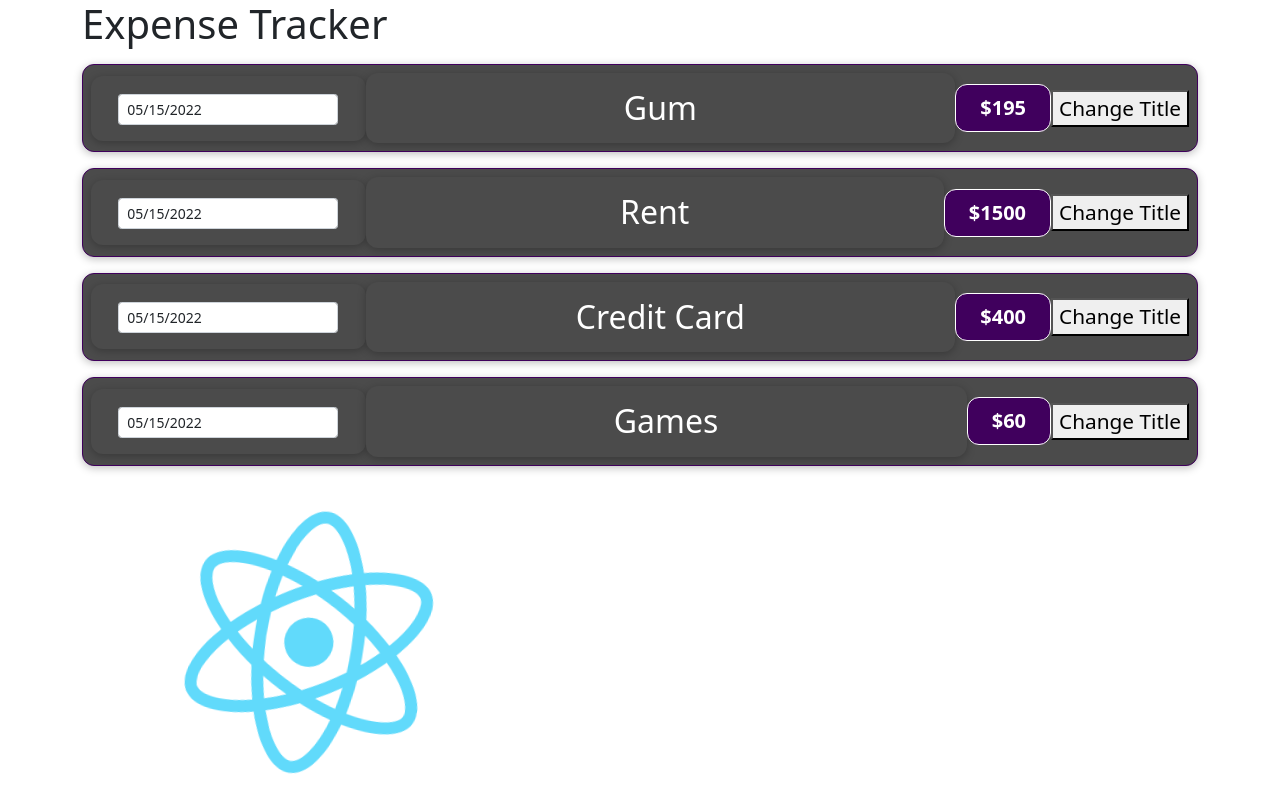
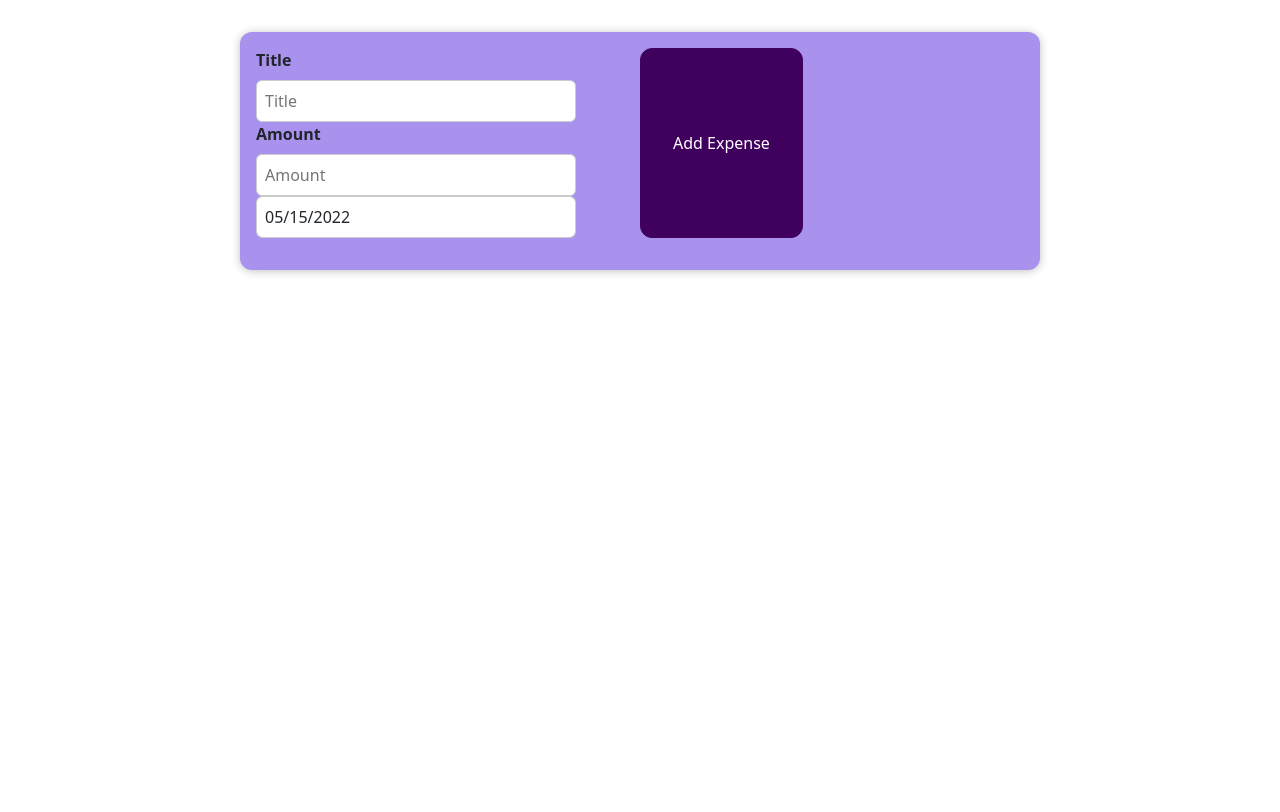
Before and after one commit to Trevorton27/jasonBreedloveReactExpenseTracker, a React (Create React App) app: page / in a window 1280 px wide. Shown: the top 812 px of the page. Built offline with nearby package versions, Linux system fonts and the light colour scheme.

Commit message:
input click handlers useState

```diff
--- a/src/App.js
+++ b/src/App.js
@@ -1,6 +1,7 @@
 import logo from "./logo.svg";
 import "./App.css";
 import ExpenseItem from "./components/ExpenseItem";
+import NewExpense from "./components/NewExpense/NewExpense";
 
 function App() {
   const expenses = [
@@ -31,28 +32,7 @@ function App() {
   ];
   return (
     <div className="container">
-      <h1>Expense Tracker</h1>
-      <ExpenseItem
-        title={expenses[0].title}
-        amount={expenses[0].amount}
-        date={expenses[0].date}
-      ></ExpenseItem>
-      <ExpenseItem
-        title={expenses[1].title}
-        amount={expenses[1].amount}
-        date={expenses[1].date}
-      ></ExpenseItem>
-      <ExpenseItem
-        title={expenses[2].title}
-        amount={expenses[2].amount}
-        date={expenses[2].date}
-      ></ExpenseItem>
-      <ExpenseItem
-        title={expenses[3].title}
-        amount={expenses[3].amount}
-        date={expenses[3].date}
-      ></ExpenseItem>
-      <img src={logo} className="App-logo" alt="logo" />
+      <NewExpense />
     </div>
   );
 }
--- a/src/components/ExpenseItem.css
+++ b/src/components/ExpenseItem.css
@@ -10,7 +10,7 @@
     font-size: 1.3rem;
     color: #40005d;
     font-weight: bold;
-    border : 1px solid #40005d;
+    border: 1px solid #40005d;
 }
 
 .expense-item__description {
--- a/src/components/NewExpense/ExpenseForm.js
+++ b/src/components/NewExpense/ExpenseForm.js
@@ -1,5 +1,47 @@
+import React, { useState } from "react";
 import "./NewExpenseForm.css";
+import ExpenseDate from "../ExpenseDate";
 
-const ExpenseForm = () => {};
+const ExpenseForm = () => {
+  const [enteredTitle, setEnteredTitle] = useState("");
+  const titleChangeHandler = (event) => {
+    setEnteredTitle(event.target.value);
+    console.log(enteredTitle);
+  };
+  const [enteredAmount, setEnteredAmount] = useState("");
+  const amountChangeHandler = (event) => {
+    setEnteredAmount(event.target.value);
+    console.log(enteredAmount);
+  };
 
+  return (
+    <form>
+      <div className={"new-expense__controls"}>
+        <div className={"new-expense__control"}>
+          <label>Title</label>
+          <input
+            type="text"
+            name="title"
+            placeholder="Title"
+            onChange={titleChangeHandler}
+          />
+          <label>Amount</label>
+          <input
+            type="number"
+            min="0.01"
+            step="0.01"
+            name="amount"
+            placeholder="Amount"
+            onChange={amountChangeHandler}
+          />
+          <ExpenseDate />
+          {/*<label>Date</label>*/}
+          {/*<input type="date" min="2019-01-01" max="2022-12-31" name="date" placeholder="" />*/}
+        </div>
+        <div className={"new-expense__actions"}></div>
+        <button type={"submit"}>Add Expense</button>
+      </div>
+    </form>
+  );
+};
 export default ExpenseForm;
--- a/src/components/NewExpense/NewExpense.js
+++ b/src/components/NewExpense/NewExpense.js
@@ -1,8 +1,13 @@
 import React from "react";
 import "./NewExpense.css";
+import ExpenseForm from "./ExpenseForm";
 
 const NewExpense = () => {
-  return <div className={"new-expense"}></div>;
+  return (
+    <div className={"new-expense"}>
+      <ExpenseForm />
+    </div>
+  );
 };
 
 export default NewExpense;
```
Also changed, not shown: src/components/NewExpense/NewExpense.css (+6 -6 lines), src/components/NewExpense/NewExpenseForm.css (+5 -4 lines).
